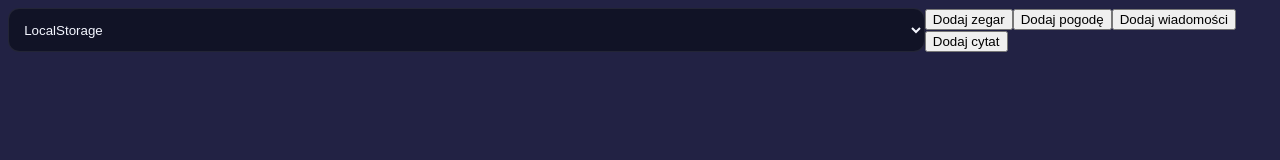
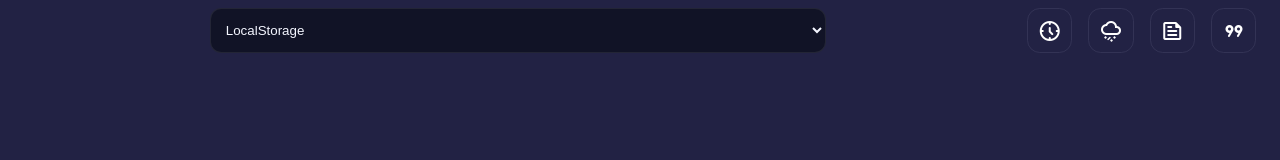
Before and after one commit to KacperBiszczak/WidgetApp, a website built with Vite: page index.html in a window 1280 px wide. Built offline with nearby package versions, Linux system fonts and the light colour scheme.

Commit message:
Restyling addWidgetButtons

```diff
--- a/src/main.ts
+++ b/src/main.ts
@@ -29,9 +29,8 @@ if (app) {
     header.appendChild(addButtons);
 
     // Zegar
-    const addClockButton = document.createElement("input");
-    addClockButton.type = "button";
-    addClockButton.value = "Dodaj zegar";
+    const addClockButton = document.createElement("div");
+    addClockButton.innerHTML = "<span class='material-symbols-rounded'>nest_clock_farsight_analog</span>";
 
     addClockButton.addEventListener("click", () => {
         dashboard.createWidget({
@@ -44,9 +43,8 @@ if (app) {
     addButtons.appendChild(addClockButton);
 
     // Pogoda
-    const addWeatherButton = document.createElement("input");
-    addWeatherButton.type = "button";
-    addWeatherButton.value = "Dodaj pogodę";
+    const addWeatherButton = document.createElement("div");
+    addWeatherButton.innerHTML = "<span class='material-symbols-rounded'>weather_hail</span>";
 
     addWeatherButton.addEventListener("click", () => {
         dashboard.createWidget({
@@ -60,9 +58,8 @@ if (app) {
     addButtons.appendChild(addWeatherButton);
 
     // Wiadomości
-    const addNewsButton = document.createElement("input");
-    addNewsButton.type = "button";
-    addNewsButton.value = "Dodaj wiadomości";
+    const addNewsButton = document.createElement("div");
+    addNewsButton.innerHTML = "<span class='material-symbols-rounded'>news</span>";;
 
     addNewsButton.addEventListener("click", () => {
         dashboard.createWidget({
@@ -76,9 +73,8 @@ if (app) {
     addButtons.appendChild(addNewsButton);
 
     // Cytaty
-    const addQuoteButton = document.createElement("input");
-    addQuoteButton.type = "button";
-    addQuoteButton.value = "Dodaj cytat";
+    const addQuoteButton = document.createElement("div");
+    addQuoteButton.innerHTML = "<span class='material-symbols-rounded'>format_quote</span>";;
 
     addQuoteButton.addEventListener("click", () => {
         dashboard.createWidget({
--- a/src/modules/auth/BackendLoginForm.ts
+++ b/src/modules/auth/BackendLoginForm.ts
@@ -26,6 +26,7 @@ export class BackendLoginForm {
         this.container.innerHTML = "";
 
         if (this.authService.isAuthenticated()) {
+
             const info = document.createElement("p");
             info.textContent = "Zalogowano do backendu";
 
@@ -41,13 +42,22 @@ export class BackendLoginForm {
             return;
         }
 
+
         const loginInput = document.createElement("input");
         loginInput.type = "text";
         loginInput.placeholder = "Login";
 
+        const loginDiv = document.createElement("div");
+        loginDiv.classList.add("backendLoginFormLogin");
+        loginDiv.appendChild(loginInput);
+
         const passwordInput = document.createElement("input");
         passwordInput.type = "password";
         passwordInput.placeholder = "Hasło";
+
+        const passwordDiv = document.createElement("div");
+        passwordDiv.classList.add("backendLoginFormPassword");
+        passwordDiv.appendChild(passwordInput);
 
         const loginButton = document.createElement("button");
         loginButton.textContent = "Zaloguj";
@@ -72,8 +82,8 @@ export class BackendLoginForm {
         });
 
         this.container.append(
-            loginInput,
-            passwordInput,
+            loginDiv,
+            passwordDiv,
             loginButton,
             message
         );
--- a/src/style.scss
+++ b/src/style.scss
@@ -14,6 +14,8 @@ html {
   margin: 0;
   font-family: "Lato", sans-serif;
   font-size: 16px;
+  min-width: 100vh;
+  min-height: 100vh;
 }
 
 body{
@@ -22,8 +24,38 @@ body{
 }
 
 .app-header{
+    position: relative;
     display: flex;
     justify-content: space-around;
+    gap: 1rem;
+    margin: 0 1rem;
+
+    select{
+        width: 50%;
+    }
+
+    .addButtonsContainer{
+        display: flex;
+        justify-content: space-around;
+        align-items: center;
+        gap: 1rem;
+
+        div{
+            display: flex;
+            justify-content: space-around;
+            padding: .6rem;
+            cursor: pointer;
+            border: var(--darkTertiary) 1px solid;
+            border-radius: .8rem;
+
+            transition: all .3s;
+
+            &:hover{
+                color: #4e46c8;
+                border-color: #4e46c8;
+            }
+        }
+    }
 }
 
 .hidden{
@@ -190,6 +222,39 @@ body{
         }
     }
 
+
+}
+
+.backendLoginForm{
+    position: absolute;
+    left: 50vw;
+    top: 50vh;
+    transform: translate(-50%, -50%);
+
+    display: flex;
+    flex-direction: column;
+    align-items: center;
+    justify-content: center;
+    gap: .4rem;
+
+    padding: 2rem;
+
+    border: var(--darkTertiary) 1px solid;
+    border-radius: 1rem;
+
+    &Login{
+        display: flex;
+        justify-content: center;
+    }
+
+    &Password{
+        display: flex;
+        justify-content: center;
+    }
+
+    button{
+        width: 95%;
+    }
 }
 
 .settingsForm{
@@ -217,7 +282,8 @@ body{
     }
 }
 
-input[type=text]{
+input[type=text],
+input[type=password]{
     // position: absolute;
     bottom: .5rem;
     left: .5rem;
```
